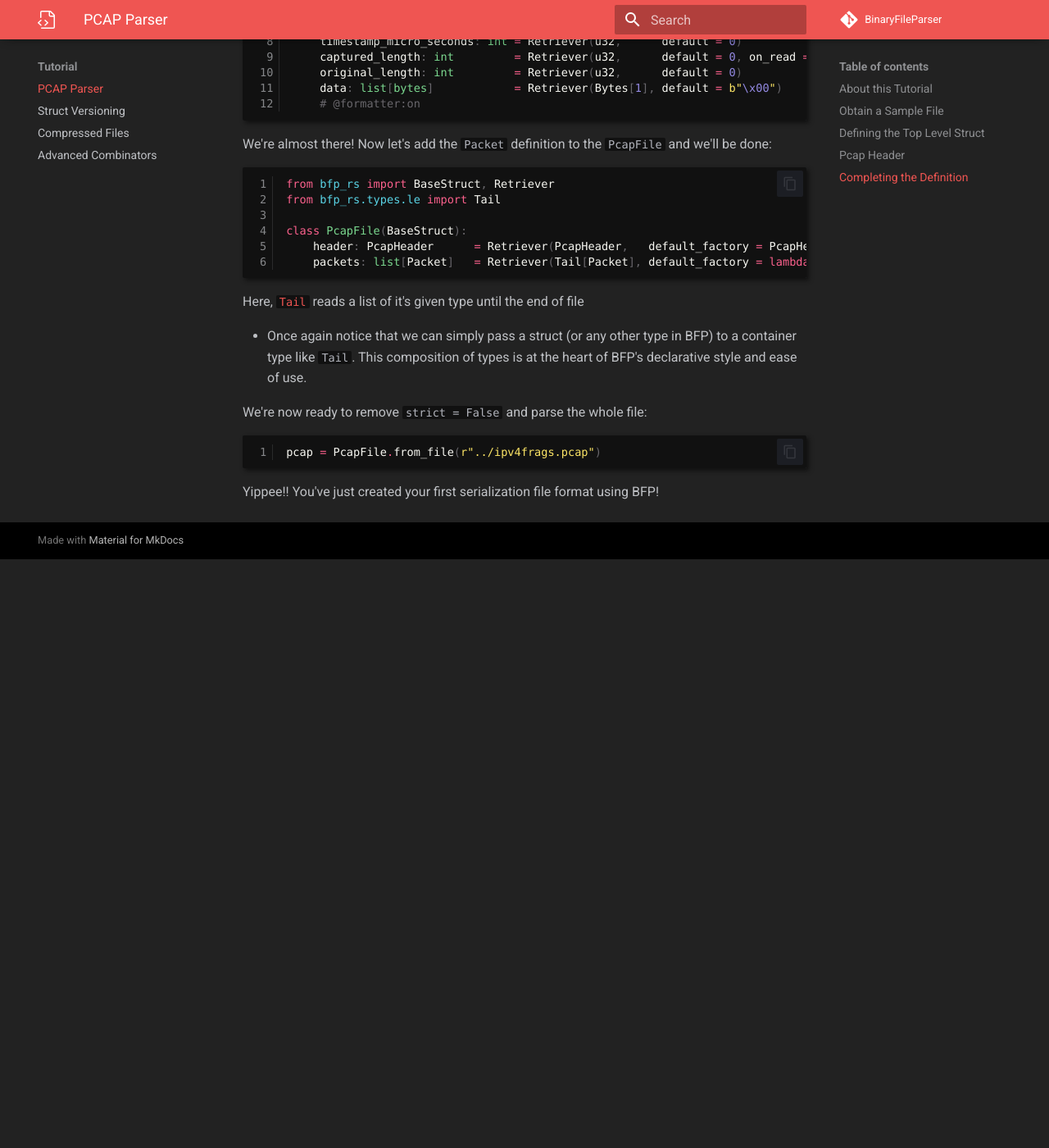
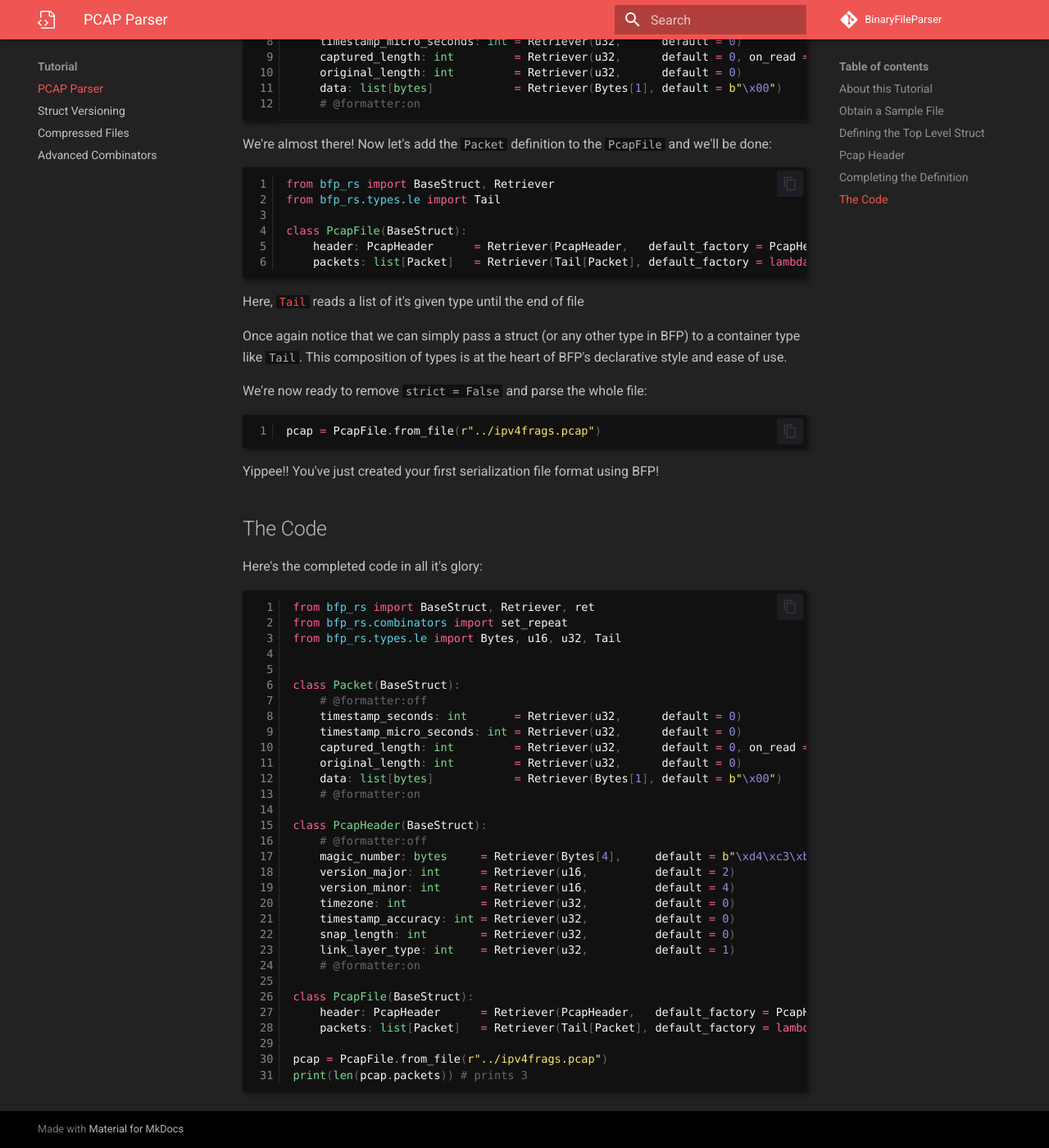
Before and after one commit to Divy1211/BinaryFileParser, an MkDocs documentation site: the page built from docs/pages/tutorial/pcap_parser.md, in a window 1280 px wide and 1400 px high, scrolled down 3970 px. Shown: the whole window at 82% size. Built offline with MkDocs 1.6.1 and Material for MkDocs 9.7.7, drawn with Linux system fonts in a browser that asks for light colours; some web fonts are replaced; comment, search, counter and statistics services are not loaded; before the commit the page ends 4652 px from its top, so only the background shows below that; some of the changed text lies outside the part shown.

Commit message:
Fixes for docs

````diff
--- a/docs/pages/tutorial/pcap_parser.md
+++ b/docs/pages/tutorial/pcap_parser.md
@@ -98,7 +98,7 @@ class PcapFile(BaseStruct):
     # default_factory!
 ```
 
-you can try to read the pcap file now and see if all goes well:
+You can try to read the pcap file now and see if all goes well:
 
 ```py
 pcap = PcapFile.from_file(r"/path/to/ipv4frags.pcap")
@@ -171,7 +171,7 @@ class PcapFile(BaseStruct):
 
 Here, [`Tail`](../../reference/types/le/tail/) reads a list of it's given type until the end of file
 
-- Once again notice that we can simply pass a struct (or any other type in BFP) to a container type like `Tail`. This composition of types is at the heart of BFP's declarative style and ease of use.
+Once again notice that we can simply pass a struct (or any other type in BFP) to a container type like `Tail`. This composition of types is at the heart of BFP's declarative style and ease of use.
 
 We're now ready to remove `strict = False` and parse the whole file:
 
@@ -180,3 +180,41 @@ pcap = PcapFile.from_file(r"../ipv4frags.pcap")
 ```
 
 Yippee!! You've just created your first serialization file format using BFP!
+
+## The Code
+
+Here's the completed code in all it's glory:
+
+```py
+from bfp_rs import BaseStruct, Retriever, ret
+from bfp_rs.combinators import set_repeat
+from bfp_rs.types.le import Bytes, u16, u32, Tail
+
+
+class Packet(BaseStruct):
+    # @formatter:off
+    timestamp_seconds: int       = Retriever(u32,      default = 0)
+    timestamp_micro_seconds: int = Retriever(u32,      default = 0)
+    captured_length: int         = Retriever(u32,      default = 0, on_read = lambda: [set_repeat(ret(Packet.data)).from_(Packet.captured_length)])
+    original_length: int         = Retriever(u32,      default = 0)
+    data: list[bytes]            = Retriever(Bytes[1], default = b"\x00")
+    # @formatter:on
+
+class PcapHeader(BaseStruct):
+    # @formatter:off
+    magic_number: bytes     = Retriever(Bytes[4],     default = b"\xd4\xc3\xb2\xa1")
+    version_major: int      = Retriever(u16,          default = 2)
+    version_minor: int      = Retriever(u16,          default = 4)
+    timezone: int           = Retriever(u32,          default = 0)
+    timestamp_accuracy: int = Retriever(u32,          default = 0)
+    snap_length: int        = Retriever(u32,          default = 0)
+    link_layer_type: int    = Retriever(u32,          default = 1)
+    # @formatter:on
+
+class PcapFile(BaseStruct):
+    header: PcapHeader      = Retriever(PcapHeader,   default_factory = PcapHeader)
+    packets: list[Packet]   = Retriever(Tail[Packet], default_factory = lambda _ver: [])
+
+pcap = PcapFile.from_file(r"../ipv4frags.pcap")
+print(len(pcap.packets)) # prints 3
+```
````
